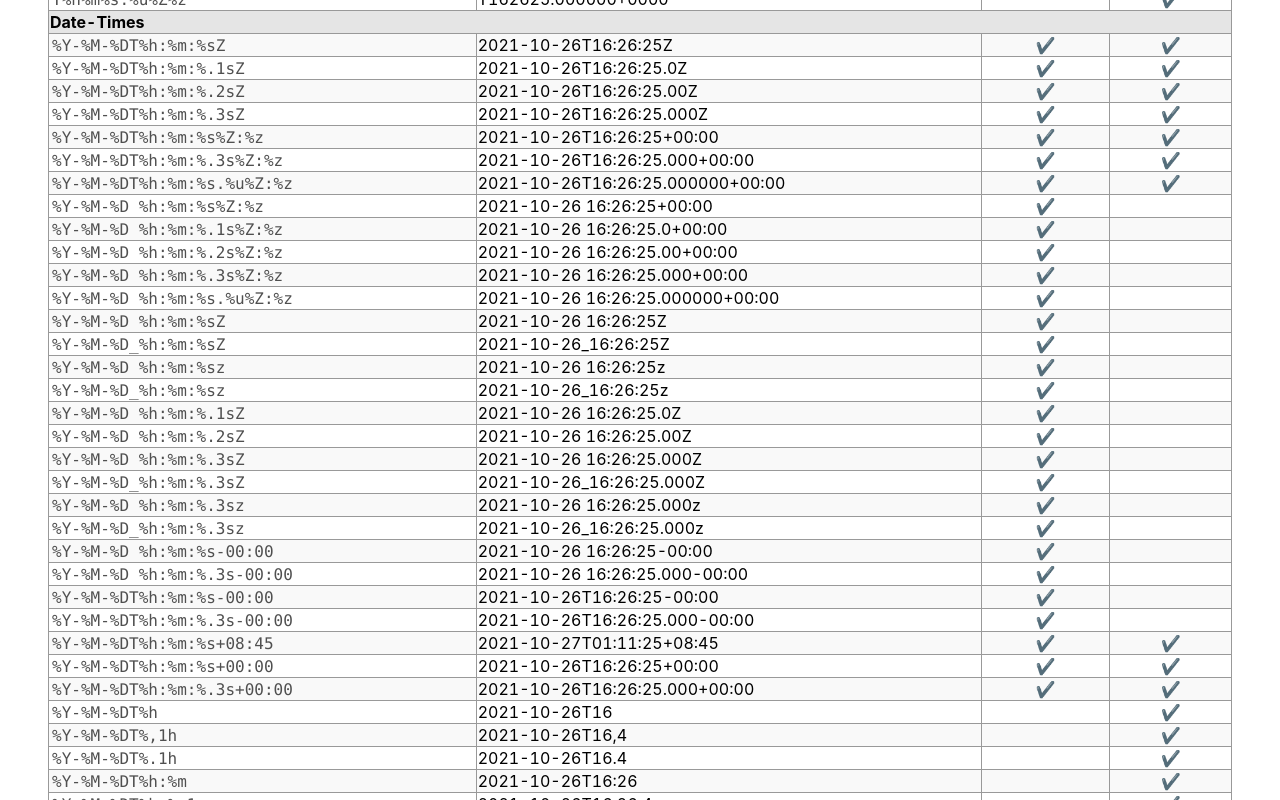
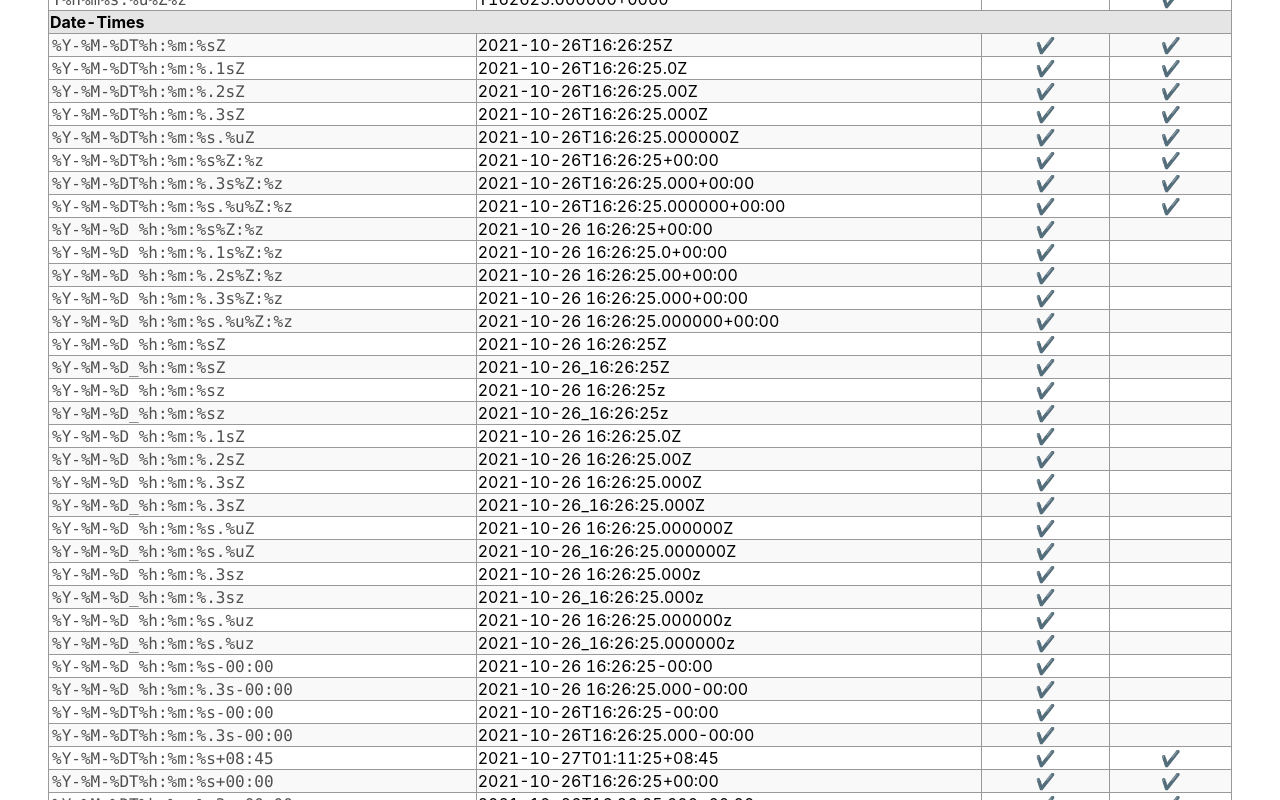
Before and after one commit to IJMacD/rfc3339-iso8601, a React (Create React App) app: page / in a window 1280 px wide. Shown: the part 6460-7260 px from the top of the page. Built offline with nearby package versions, Linux system fonts and the light colour scheme.

Commit message:
Fixed #7
Fixed ommission of "%Y-%M-%DT%h:%m:%s.%uZ" as valid RFC format

```diff
--- a/src/formats/rfc.js
+++ b/src/formats/rfc.js
@@ -24,10 +24,13 @@ export const time = [
 ];
 
 export const dateTime = [
+    // Common
     "%Y-%M-%DT%h:%m:%sZ",
     "%Y-%M-%DT%h:%m:%.1sZ",
     "%Y-%M-%DT%h:%m:%.2sZ",
     "%Y-%M-%DT%h:%m:%.3sZ",
+    "%Y-%M-%DT%h:%m:%s.%uZ",
+    // Local timezone
     "%Y-%M-%DT%h:%m:%s%Z:%z",
     "%Y-%M-%DT%h:%m:%.3s%Z:%z",
     "%Y-%M-%DT%h:%m:%s.%u%Z:%z",
@@ -36,6 +39,7 @@ export const dateTime = [
     "%Y-%M-%D %h:%m:%.2s%Z:%z",
     "%Y-%M-%D %h:%m:%.3s%Z:%z",
     "%Y-%M-%D %h:%m:%s.%u%Z:%z",
+    // Z timezone
     "%Y-%M-%D %h:%m:%sZ",
     "%Y-%M-%D_%h:%m:%sZ",
     "%Y-%M-%D %h:%m:%sz",
@@ -44,8 +48,13 @@ export const dateTime = [
     "%Y-%M-%D %h:%m:%.2sZ",
     "%Y-%M-%D %h:%m:%.3sZ",
     "%Y-%M-%D_%h:%m:%.3sZ",
+    "%Y-%M-%D %h:%m:%s.%uZ",
+    "%Y-%M-%D_%h:%m:%s.%uZ",
     "%Y-%M-%D %h:%m:%.3sz",
     "%Y-%M-%D_%h:%m:%.3sz",
+    "%Y-%M-%D %h:%m:%s.%uz",
+    "%Y-%M-%D_%h:%m:%s.%uz",
+    // Negative zero timezone
     "%Y-%M-%D %h:%m:%s-00:00",
     "%Y-%M-%D %h:%m:%.3s-00:00",
     "%Y-%M-%DT%h:%m:%s-00:00",
```
